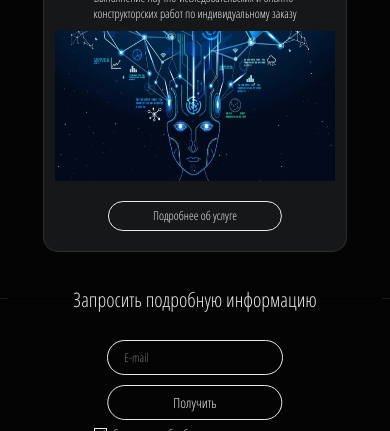
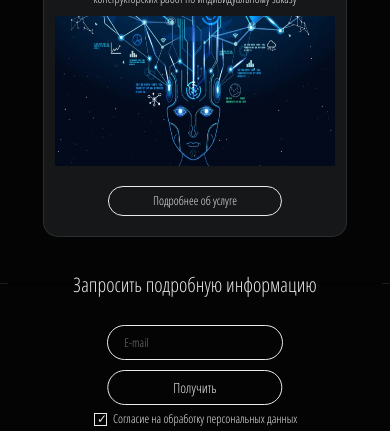
Before and after one commit to IuliiLapina/VideoFor, a React app: page / in a window 390 px wide. Shown: the part 2749-3180 px from the top of the page. Built offline with nearby package versions, Linux system fonts and the light colour scheme; some packages are replaced by stand-ins of ours; no server answers.

Commit message:
fix:  card button position

```diff
--- a/src/components/advantage/advantage.css
+++ b/src/components/advantage/advantage.css
@@ -104,7 +104,7 @@
     padding: 0;
   }
   .button_advantage {
-    margin-top: 51px;
+    margin-top: 36px;
     font-size: 12px;
     line-height: 16px;
     padding: 10px 63px 7px;
--- a/src/components/products/products.css
+++ b/src/components/products/products.css
@@ -88,7 +88,7 @@
 .button_card {
   font-size: 17px;
   line-height: 23px;
-  margin-top: 15px;
+  margin: 15px 0 10px;
   padding: 12px 55px 13px;
   background: rgba(208, 222, 231, 0);
 }
@@ -115,10 +115,6 @@
   .card__image {
     width: 94%;
     height: 51%;
-  }
-  .button_card {
-    margin-left: 0;
-    margin-right: auto;
   }
 }
 
@@ -164,11 +160,11 @@
   .button_card {
     font-size: 16px;
     line-height: 22px;
-    margin: 20px 171px 0 0;
-    padding: 7px 30px 7px;
+    margin: 15px 0px 0 0px;
+    padding: 12px 30px 12px;
   }
   .button_card-eng {
-    margin: 14px 171px 0 0;
+    margin: 14px 0px 0 10px;
     padding: 13px 71px 13px;
   }
 }
@@ -182,10 +178,6 @@
   .card {
     width: 100%;
   }
-
-  .button_card {
-    margin: 20px 145px 0 0;
-  }
 }
 
 @media screen and (max-width: 712px) {
@@ -198,8 +190,7 @@
   .button_card {
     font-size: 12px;
     line-height: 16px;
-    margin: 17px 127px 0 0;
-    padding: 6px 41px 6px;
+    margin: 17px 0px 0 0;
   }
 }
 @media screen and (max-width: 580px) {
--- a/src/components/services/services.css
+++ b/src/components/services/services.css
@@ -37,23 +37,20 @@
   }
 
   .button_card-services {
-    padding: 0 59px;
+    margin-top: 20px;
+    padding: 7px 34px 7px;
   }
 
   .card__logo_services {
     width: 133px;
     height: 40px;
   }
-
-  .button_card-services {
-    padding: 7px 34px 7px;
-  }
 }
 
 @media screen and (max-width: 670px) {
   .button_card-services {
     padding: 6px 44px 6px;
-    margin: 20px 127px 0 0;
+    margin: 20px 0px 0 0;
   }
 }
 
```
